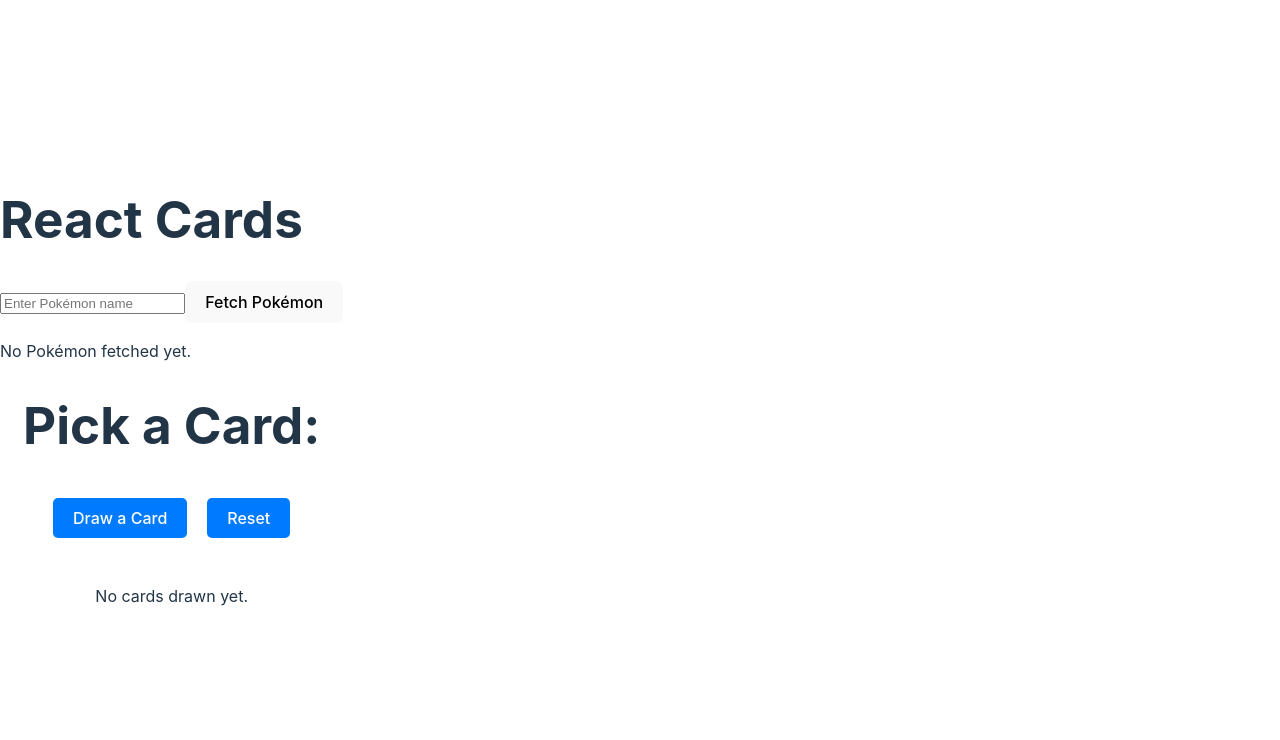
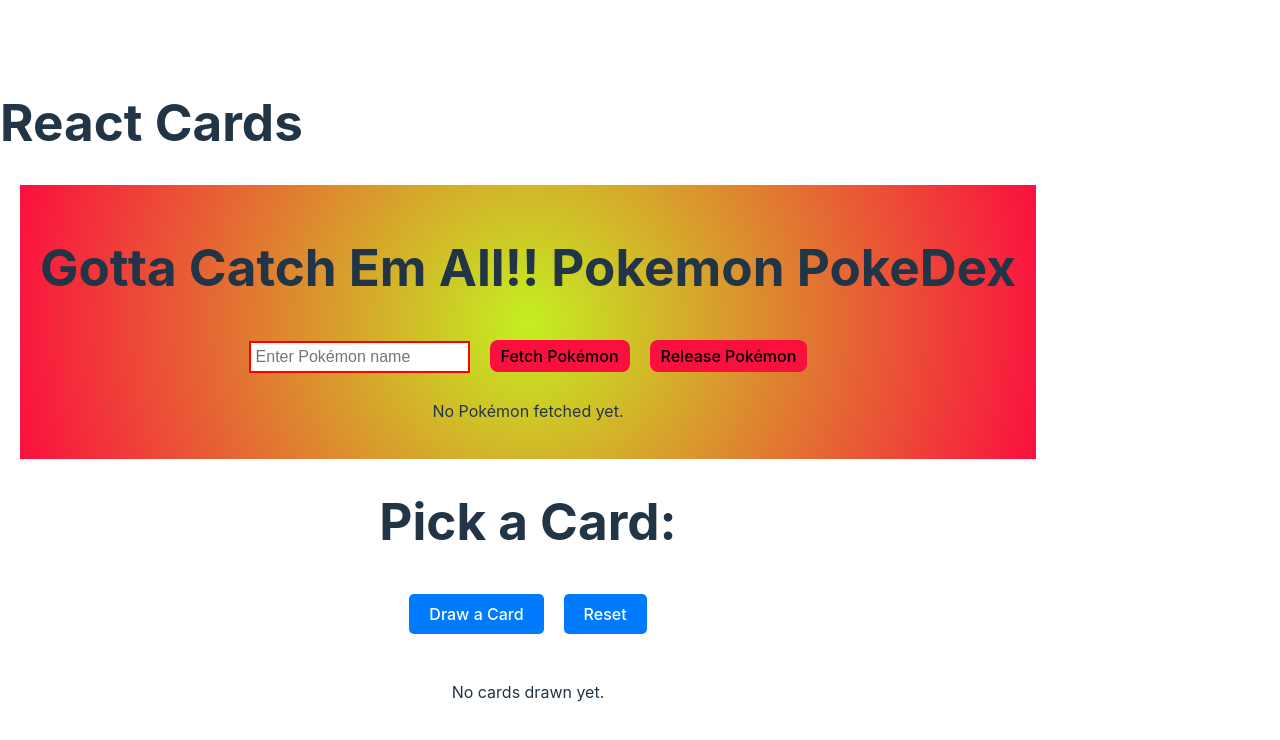
Before and after one commit to blovelace84/react-cards-PokeDex, a React (Vite) app in the folder react-cards-app/: page / in a window 1280 px wide. Shown: the top 740 px of the page. Built offline with nearby package versions, Linux system fonts and the light colour scheme.

Commit message:
Update PokeDex with styles

```diff
--- a/react-cards-app/src/PokeDex.css
+++ b/react-cards-app/src/PokeDex.css
@@ -1,41 +1,32 @@
-.pokedex-form {
-    display: flex;
-    align-items: center;
-    justify-content: center;
-    gap: 15px; /* Add space between elements */
-    margin-top: 10px;
+.pokedex-container {
+  text-align: center;
+  margin: 20px;
+  padding: 20px;
+  background: rgb(189,237,6);
+  background: radial-gradient(circle, rgba(189,237,6,0.8883928571428571) 0%, rgba(251,15,63,1) 100%);
 }
 
 .pokedex-input {
-    padding: 12px;
+  margin: 10px;
+  padding: 5px;
   font-size: 16px;
-    border: 2px solid #cc0000;
-    border-radius: 5px;
-    outline: none;
-    background: white;
-    color: black;
+  border: 2px solid red;
 }
 
 .pokedex-button {
-    background-color: #cc0000;
-    color: white;
+  margin: 10px;
+  padding: 5px 10px;
+  background-color: rgba(251,15,63,1);
   font-size: 16px;
-    padding: 10px 15px;
-    border: none;
-    border-radius: 5px;
   cursor: pointer;
-    transition: 0.3s;
 }
 
-  .pokedex-button:hover {
-    background-color: #ff4444;
+.pokedex-pokemon-list {
+  display: flex;
+  flex-wrap: wrap;
+  justify-content: center;
 }
 
-  .pokedex-container {
-    display: flex;
-    align-items: center;
-    padding: 20px;
-    border-radius: 10px;
-    background: linear-gradient(to right, #ff4e50, #f9d423);
-    box-shadow: 0px 4px 10px rgba(0, 0, 0, 0.3);
+.pokedex-pokemon-card {
+  margin: 10px;
 }
--- a/react-cards-app/src/PokeDex.jsx
+++ b/react-cards-app/src/PokeDex.jsx
@@ -1,11 +1,12 @@
 import React, { useState } from "react";
 import useAxios from "./useAxios";
 import PokemonCard from "./PokemonCard";
+import "./PokeDex.css"; // Import the CSS file
 
 const BASE_URL = "https://pokeapi.co/api/v2/pokemon/";
 
 function PokeDex() {
-  const [pokemon, addPokemon] = useAxios(BASE_URL);
+  const [pokemon, addPokemon, clearPokemon] = useAxios(BASE_URL);
   const [searchTerm, setSearchTerm] = useState("");
 
   const handleAddPokemon = () => {
@@ -16,22 +17,30 @@
   };
 
   return (
-    <div>
+    <div className="pokedex-container">
+      <h1>Gotta Catch Em All!! Pokemon PokeDex</h1>
       <input
         type="text"
         value={searchTerm}
         onChange={(e) => setSearchTerm(e.target.value)}
         placeholder="Enter Pokémon name"
+        className="pokedex-input"
       />
-      <button onClick={handleAddPokemon}>Fetch Pokémon</button>
+      <button onClick={handleAddPokemon} className="pokedex-button">
+        Fetch Pokémon
+      </button>
+      <button onClick={clearPokemon} className="pokedex-button">
+        Release Pokémon
+      </button>
 
-      <div>
+      <div className="pokedex-pokemon-list">
         {pokemon.length > 0 ? (
           pokemon.map((p, idx) => (
             <PokemonCard
               key={idx}
               name={p.name}
               image={p.sprites.front_default}
+              className="pokedex-pokemon-card"
             />
           ))
         ) : (
```
Lines whose indentation alone changed are shown as unchanged.
